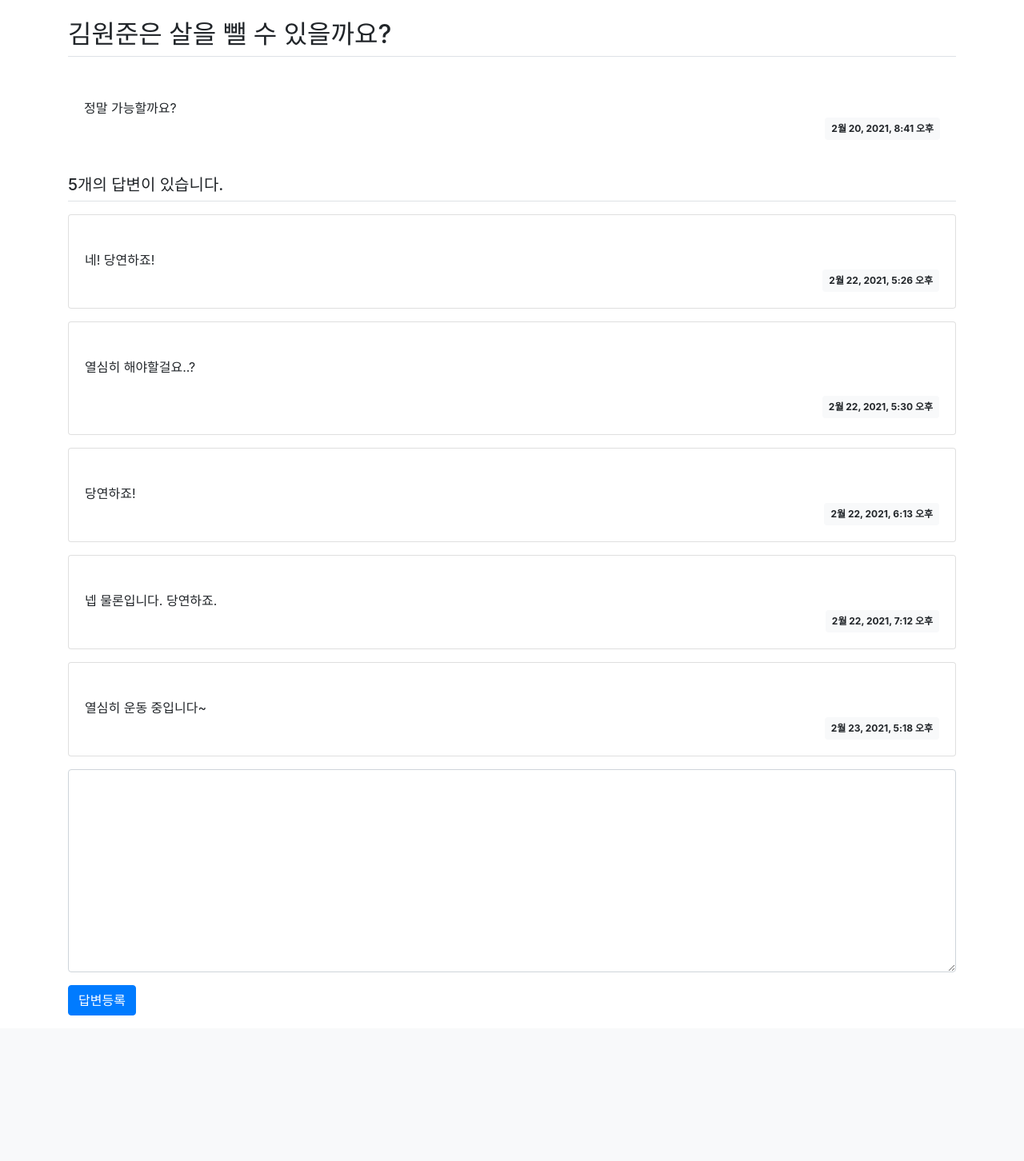
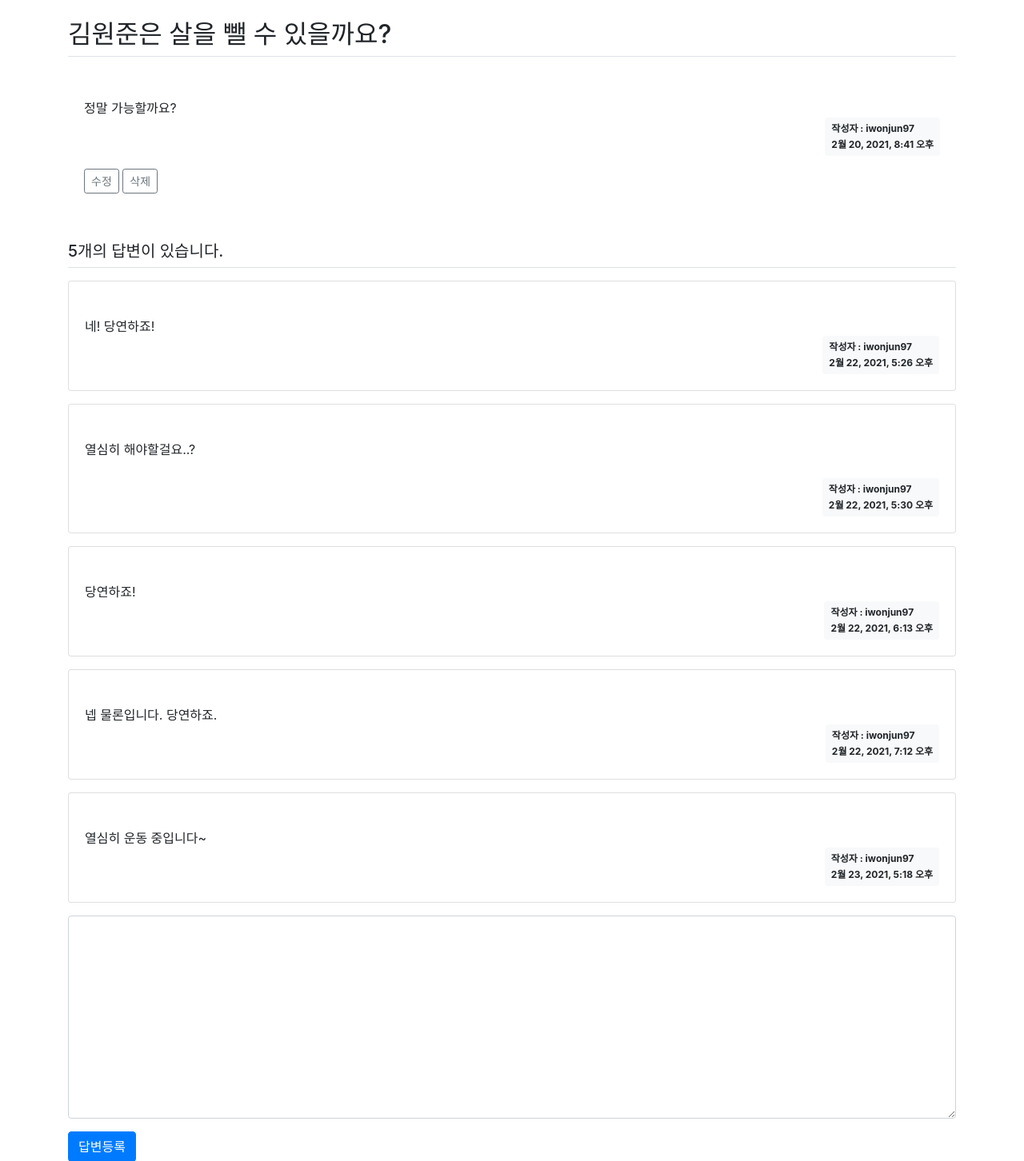
Before and after one commit to developer-Wonjun/Django-community-site, a Django app: page /pybo/4/ in a window 1280 px wide. Shown: the part 81-1533 px from the top of the page at 80% size. Before the commit the page ends 1351 px from the top, so only its background shows below. Run offline with Django 3.2, Linux system fonts and the light colour scheme; a user stored in the database is signed in; data comes from the database, SQL or seed files in the repository; both versions use the stored data as it was after the commit; some libraries are stand-ins or nearby versions.

Commit message:
D-one site building day-4.5

```diff
--- a/pybo/models.py
+++ b/pybo/models.py
@@ -4,6 +4,7 @@ from django.contrib.auth.models import User
 
 class Question(models.Model):
     author = models.ForeignKey(User, on_delete=models.CASCADE)
+    modify_date = models.DateTimeField(null=True, blank=True) #수정 일시를 의미. null,blank = 어떤조건으로든 값을 비어둘 수 있음을 의미.
     subject = models.CharField(max_length=200)
     content = models.TextField()
     create_date = models.DateTimeField()
@@ -13,6 +14,7 @@ class Question(models.Model):
 
 class Answer(models.Model):
     author = models.ForeignKey(User, on_delete=models.CASCADE)
+    modify_date = models.DateTimeField(null=True, blank=True) #수정 일시를 의미. null,blank = 어떤조건으로든 값을 비어둘 수 있음을 의미.
     question = models.ForeignKey(Question, on_delete=models.CASCADE)
     content = models.TextField()
     create_date = models.DateTimeField()
--- a/pybo/urls.py
+++ b/pybo/urls.py
@@ -7,4 +7,6 @@ urlpatterns = [
     path('<int:question_id>/', views.detail, name='detail'),
     path('answer/create/<int:question_id>/', views.answer_create, name='answer_create'),
     path('question/create', views.question_create, name='question_create'),
+    path('question/modify/<int:question_id>/', views.question_modify, name='question_modify'),
+    path('question/delete/<int:question_id>/', views.question_delete, name='question_delete'),
 ]
--- a/pybo/views.py
+++ b/pybo/views.py
@@ -5,6 +5,7 @@ from django.utils import timezone
 from .forms import QuestionForm, AnswerForm
 from django.core.paginator import Paginator
 from django.contrib.auth.decorators import login_required
+from django.contrib import messages
 # Create your views here.
 
 def index(request):
@@ -72,3 +73,40 @@ def question_create(request):
         form = QuestionForm()
     context= {'form': form}
     return render(request, 'pybo/question_form.html', context)
+
+
+@login_required(login_url='common:login') #로그인 상태인지 검사한후 비로그인 상태면 로그인창으로 이동
+def question_modify(request, question_id):
+    """
+    pybo질문 수정
+    """
+    question = get_object_or_404(Question, pk=question_id)
+
+    if request.user != question.author:
+        messages.error(request, '수정권한이 없습니다.')
+        return redirect('pybo:detail', question_id = question.id)
+
+    if request.method == 'POST':
+        form = QuestionForm(request.POST, instance=question)
+        if form.is_valid():
+            question = form.save(commit=False)
+            question.author = request.user
+            question.modify_date = timezone.now()
+            question.save()
+            return redirect('pybo:detail', question_id=question.id)
+    else:
+        form = QuestionForm(instance=question)
+    context= {'form':form}
+    return render(request, 'pybo/question_form.html', context)
+
+@login_required(login_url='common:login') #로그인 상태인지 검사한후 비로그인 상태면 로그인창으로 이동
+def question_delete(request, question_id):
+    """
+    pybo 질문 삭제
+    """
+    question= get_object_or_404(Question, pk=question_id)
+    if request.user != question.author:
+        messages.error(request, '삭제권한이 없습니다.')
+        return redirect('pybo:detail', question_id = question.id)
+    question.delete()
+    return redirect('pybo:index')
--- a/templates/base.html
+++ b/templates/base.html
@@ -22,5 +22,10 @@
 
 <!--Bootstrap JS-->
 <script src="{% static 'bootstrap.min.js' %}"></script>
+
+<!--자바 스크립트 start-->
+{% block script %}
+{% endblock %}
+<!--자바 스크립트 end-->
 </body>
 </html>
--- a/templates/pybo/question_detail.html
+++ b/templates/pybo/question_detail.html
@@ -8,10 +8,17 @@
                 {{ question.content }}
             </div>
             <div class='d-flex justify-content-end'>
-                <div class='badge badge-light p-2'>
-                    {{ question.create_date }}
+                <div class='badge badge-light p-2 text-left'>
+                    <div class="mb-2">작성자 : {{question.author.username}}</div>
+                    <div>{{ question.create_date }}</div>
                 </div>
             </div>
+            {% if request.user == question.author %}
+            <div class="my-3">
+                <a href="{% url 'pybo:question_modify' question.id%}" class="btn btn-sm btn-outline-secondary">수정</a>
+                <a href="#" class="delete btn btn-sm btn-outline-secondary" data-uri="{% url 'pybo:question_delete' question.id %}">삭제</a>
+            </div>
+            {% endif %}
         </div>
     </div>
     <h5 class='border-bottom my-3 py-2'>
@@ -24,10 +31,12 @@
                 {{ answer.content }}
             </div>
             <div class='d-flex justify-content-end'>
-                <div class='badge badge-light p-2'>
-                    {{ answer.create_date }}
+                <div class='badge badge-light p-2 text-left'>
+                    <div class="mb-2">작성자 : {{ answer.author.username }}</div>
+                    <div>{{ answer.create_date }}</div>
                 </div>
             </div>
+
         </div>
     </div>
     {% endfor %}
@@ -50,7 +59,17 @@
     </form>
 </div>
 {% endblock %}
-
+{% block script %}
+<script type="text/javascript">
+$(document).ready(function(){
+    $(".delete").on('click', function() {
+        if(confirm("정말로 삭제하시겠습니까?")) {
+            location.href = $(this).data('uri');
+        }
+    });
+});
+</script>
+{% endblock %}
 <!--
 <h1>Q.{{question.subject}}</h1>
 
--- a/templates/pybo/question_form.html
+++ b/templates/pybo/question_form.html
@@ -23,7 +23,7 @@
         </div>
         <div class ='form-group'>
             <label for='content'>내용</label>
-            <textarea class ="form-control" name='content' id='content' rows='10'>{{ form.subject.value|default_if_none:''}}</textarea>
+            <textarea class ="form-control" name='content' id='content' rows='10'>{{ form.content.value|default_if_none:''}}</textarea>
         </div>
         <button type="submit" class="btn btn-primary">저장하기</button>
     </form>
```
Also changed, not shown: templates/pybo/question_list.html (+8 -7 lines), db.sqlite3, pybo/migrations/0004_auto_20210224_1204.py (added), 1 other file.
